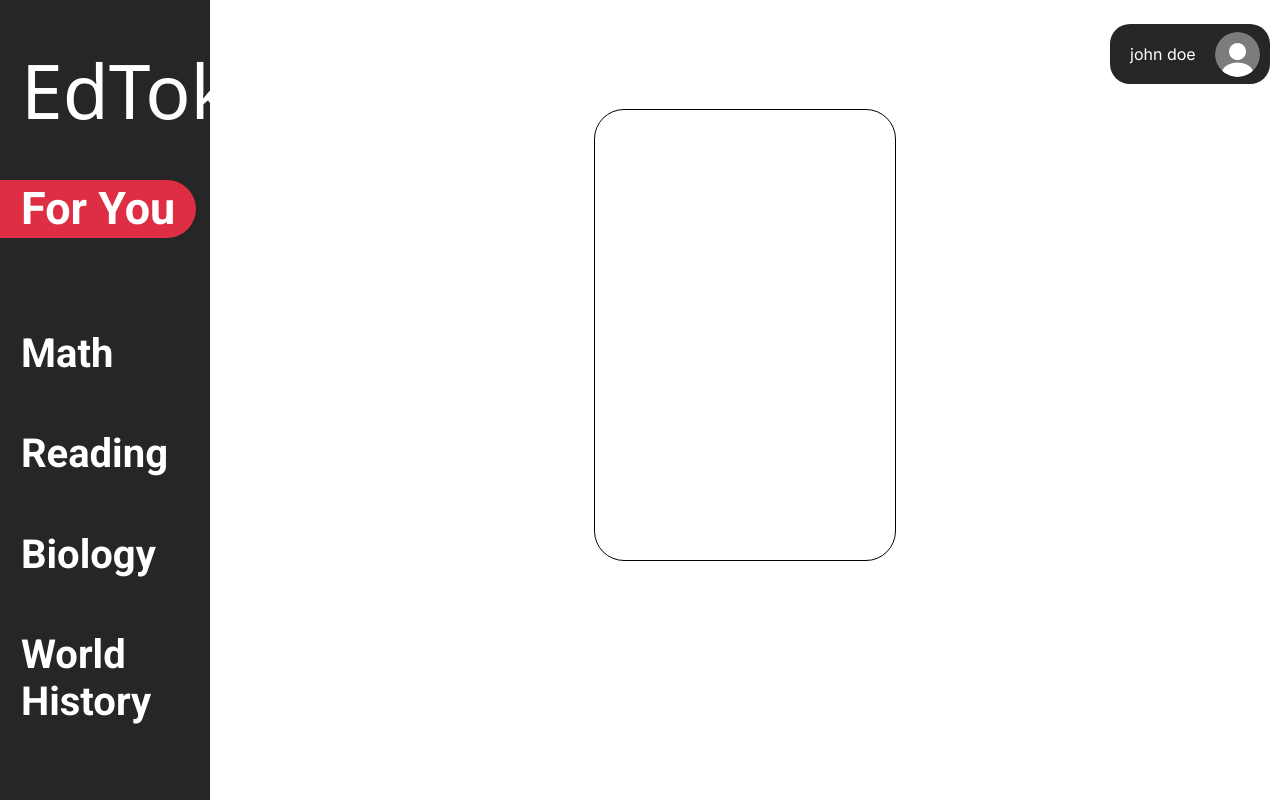
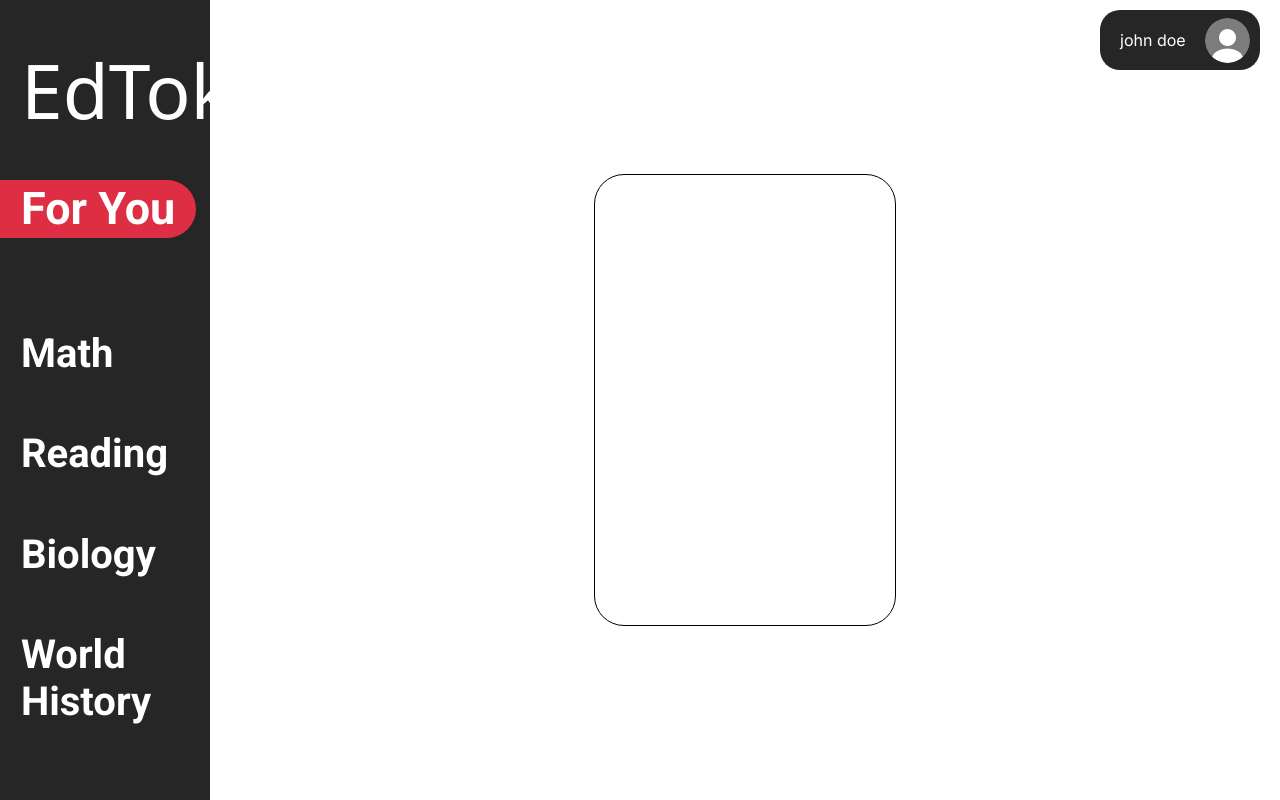
Before and after one commit to gl91306/EdTok, a React (Create React App) app: page / in a window 1280 px wide. Built offline with nearby package versions, Linux system fonts and the light colour scheme; a web font is replaced by a local one.

Commit message:
make profile absolute

```diff
--- a/src/MyClasses/MyClasses.css
+++ b/src/MyClasses/MyClasses.css
@@ -6,6 +6,7 @@
   width: 100%;
   justify-content: left;
   align-items: start;
+  margin-top: 60px;
 }
 
 #Title {
--- a/src/header/header.css
+++ b/src/header/header.css
@@ -1,14 +1,3 @@
-#header {
-  width: 100%;
-  height: 8.58%;
-  margin-top: 20px;
-  margin-bottom: 20px;
-  display: flex;
-  align-items: center;
-  justify-content: right;
-  flex-direction: row;
-}
-
 #profilecontainer {
   width: 160px;
   height: 60px;
@@ -20,6 +9,9 @@
   flex-direction: row;
   border-radius: 20px;
   cursor: pointer;
+  position: absolute;
+  right: 10px;
+  top: 10px;
 }
 
 #username {
--- a/src/header/header.js
+++ b/src/header/header.js
@@ -2,11 +2,9 @@ import "./header.css";
 import pfp from "../images/pfp.png"; // temp
 function Header() {
   return (
-    <div id="header">
-      <div id="profilecontainer">
-        <p id="username">john doe</p>
-        <img id="pfp" src={pfp} alt="profile" />
-      </div>
+    <div id="profilecontainer">
+      <p id="username">john doe</p>
+      <img id="pfp" src={pfp} alt="profile" />
     </div>
   );
 }
--- a/src/mainbar/mainbar.css
+++ b/src/mainbar/mainbar.css
@@ -5,7 +5,7 @@
   height: 100%;
   width: 100%;
   justify-content: center;
-  align-items: top;
+  align-items: center;
 }
 .video {
   width: 300px;
```
